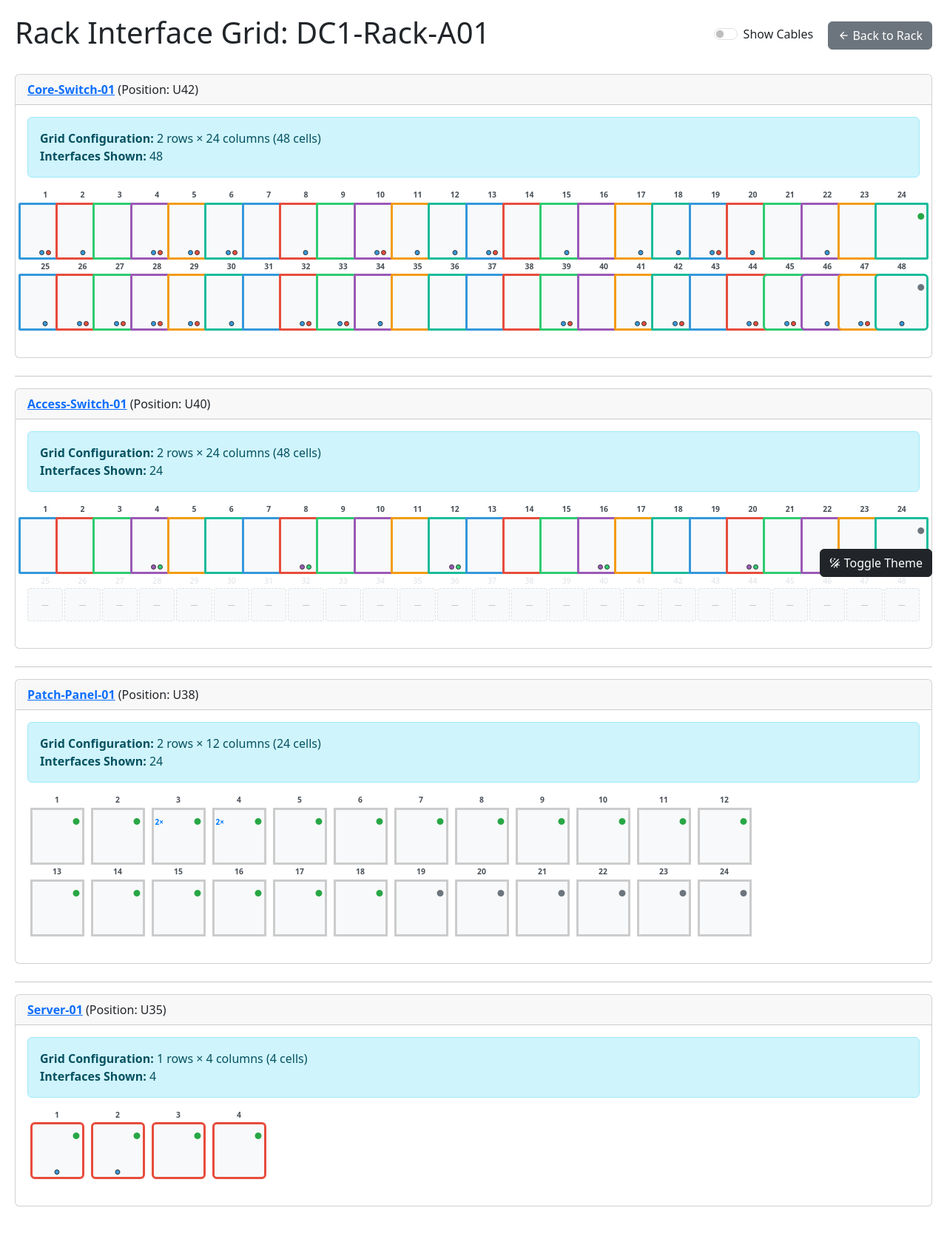
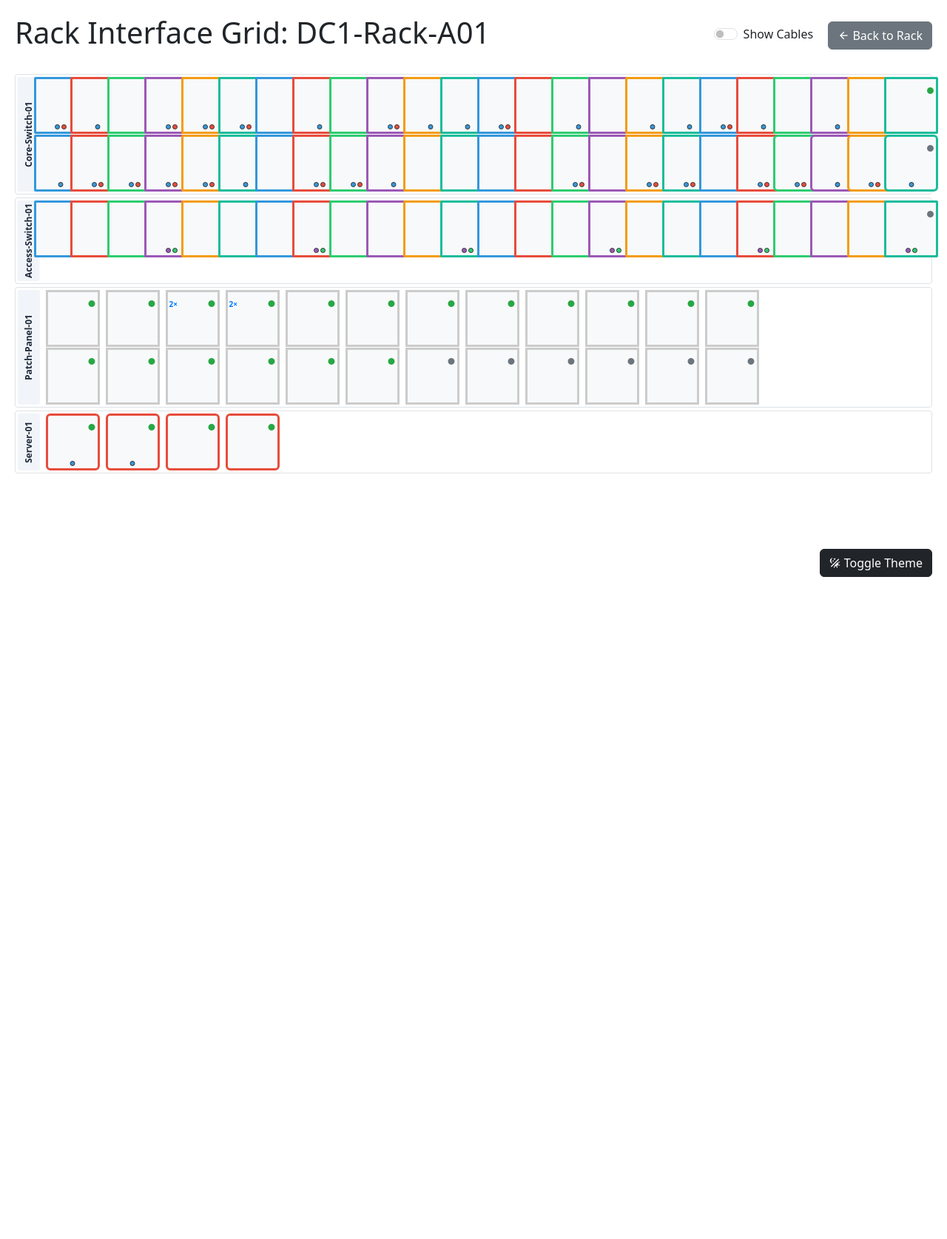
Before and after one commit to ITW-Welding-AB/netbox-interface-view, a Django app: template netbox_interface_view/templates/netbox_interface_view/rack_interface_grid_mock.html in a window 1280 px wide. Shown: the whole page at 74% size. After the commit the page ends 780 px from the top, so only its background shows below. Run offline with Django 3.2, Linux system fonts and the light colour scheme; the template is opened without the code that fills it, so the values that code supplies are empty; some libraries are stand-ins or nearby versions.

Commit message:
Refactor rack interface grid layout: replace card structure with a more flexible row layout and enhance styling for better visual differentiation

```diff
--- a/netbox_interface_view/templates/netbox_interface_view/rack_interface_grid_mock.html
+++ b/netbox_interface_view/templates/netbox_interface_view/rack_interface_grid_mock.html
@@ -12,10 +12,20 @@
   <style>
     :root {
       --tblr-bg-surface-tertiary: #f8f9fa;
+      --tblr-bg-surface: #ffffff;
+      --tblr-bg-surface-secondary: #f1f5f9;
+      --tblr-border-color: #dee2e6;
+      --tblr-body-color: #1e293b;
+      --tblr-primary: #206bc4;
     }
 
     html[data-theme="dark"] {
       --tblr-bg-surface-tertiary: #1e2327;
+      --tblr-bg-surface: #1a1d21;
+      --tblr-bg-surface-secondary: #242a30;
+      --tblr-border-color: #3a4249;
+      --tblr-body-color: #e0e0e0;
+      --tblr-primary: #4299e1;
     }
 
     html[data-theme="dark"] body {
@@ -23,38 +33,44 @@
       color: #e0e0e0;
     }
 
-    html[data-theme="dark"] .card {
-      background-color: #242a30;
-      border-color: #3a4249;
+    .rack-device-row {
+      border: 1px solid var(--tblr-border-color);
+      border-radius: 4px;
+      padding: 3px;
+      background-color: var(--tblr-bg-surface);
     }
 
-    html[data-theme="dark"] .card-header {
-      background-color: #2d353c;
-      border-color: #3a4249;
+    .rack-device-row:hover {
+      background-color: var(--tblr-bg-surface-secondary);
     }
 
-    html[data-theme="dark"] .alert-info {
-      background-color: #1a3a4a;
-      border-color: #2a5a7a;
-      color: #8ecae6;
+    .rack-device-name {
+      display: flex;
+      align-items: center;
+      justify-content: center;
+      writing-mode: vertical-rl;
+      text-orientation: mixed;
+      transform: rotate(180deg);
+      padding: 4px 6px;
+      margin-right: 4px;
+      font-size: 0.75em;
+      font-weight: 600;
+      color: var(--tblr-body-color);
+      text-decoration: none;
+      background-color: var(--tblr-bg-surface-secondary);
+      border-radius: 3px;
+      white-space: nowrap;
+      min-width: 20px;
     }
 
-    html[data-theme="dark"] .btn-secondary {
-      background-color: #3a4249;
-      border-color: #4a5259;
+    .rack-device-name:hover {
+      background-color: var(--tblr-primary);
+      color: white !important;
     }
 
     .interface-cell {
       transition: transform 0.1s, box-shadow 0.1s;
       background-color: var(--tblr-bg-surface-tertiary);
-    }
-
-    .interface-cell-empty {
-      background-color: var(--tblr-bg-surface-tertiary);
-    }
-
-    html[data-theme="dark"] .interface-cell-empty {
-      border-color: #3a4249 !important;
     }
 
     .interface-cell:hover {
@@ -206,104 +222,54 @@
       style="position: fixed; top: 0; left: 0; width: 100vw; height: 100vh; pointer-events: none; z-index: 10; display: none;"></svg>
 
     <!-- Device 1: Core Switch -->
-    <div class="card mb-4">
-      <div class="card-header">
-        <a href="#"><strong>Core-Switch-01</strong></a> (Position: U42)
-      </div>
-      <div class="card-body">
-        <div class="alert alert-info">
-          <strong>Grid Configuration:</strong> 2 rows × 24 columns (48 cells)
-          <br>
-          <strong>Interfaces Shown:</strong> 48
-        </div>
-
+    <div class="rack-device-row" style="display: flex; align-items: stretch; margin-bottom: 4px;">
+      <a href="#" class="rack-device-name">Core-Switch-01</a>
       <div class="interface-grid" id="device1-grid" style="
         display: grid;
         grid-template-columns: repeat(24, minmax(40px, 80px));
-                    gap: 2px;
-                    margin-bottom: 20px;
+        gap: 1px;
         width: fit-content;
       ">
         <!-- Interfaces will be generated by JavaScript -->
       </div>
     </div>
-    </div>
-
-    <hr>
 
     <!-- Device 2: Access Switch -->
-    <div class="card mb-4">
-      <div class="card-header">
-        <a href="#"><strong>Access-Switch-01</strong></a> (Position: U40)
-      </div>
-      <div class="card-body">
-        <div class="alert alert-info">
-          <strong>Grid Configuration:</strong> 2 rows × 24 columns (48 cells)
-          <br>
-          <strong>Interfaces Shown:</strong> 24
-        </div>
-
+    <div class="rack-device-row" style="display: flex; align-items: stretch; margin-bottom: 4px;">
+      <a href="#" class="rack-device-name">Access-Switch-01</a>
       <div class="interface-grid" id="device2-grid" style="
         display: grid;
         grid-template-columns: repeat(24, minmax(40px, 80px));
-                    gap: 2px;
-                    margin-bottom: 20px;
+        gap: 1px;
         width: fit-content;
       ">
         <!-- Interfaces will be generated by JavaScript -->
       </div>
     </div>
-    </div>
-
-    <hr>
 
     <!-- Device 3: Patch Panel -->
-    <div class="card mb-4">
-      <div class="card-header">
-        <a href="#"><strong>Patch-Panel-01</strong></a> (Position: U38)
-      </div>
-      <div class="card-body">
-        <div class="alert alert-info">
-          <strong>Grid Configuration:</strong> 2 rows × 12 columns (24 cells)
-          <br>
-          <strong>Interfaces Shown:</strong> 24
-        </div>
-
+    <div class="rack-device-row" style="display: flex; align-items: stretch; margin-bottom: 4px;">
+      <a href="#" class="rack-device-name">Patch-Panel-01</a>
       <div class="interface-grid" id="device3-grid" style="
         display: grid;
         grid-template-columns: repeat(12, minmax(40px, 80px));
-                    gap: 2px;
-                    margin-bottom: 20px;
+        gap: 1px;
         width: fit-content;
       ">
         <!-- Interfaces will be generated by JavaScript -->
       </div>
     </div>
-    </div>
-
-    <hr>
 
     <!-- Device 4: Server with SFP+ -->
-    <div class="card mb-4">
-      <div class="card-header">
-        <a href="#"><strong>Server-01</strong></a> (Position: U35)
-      </div>
-      <div class="card-body">
-        <div class="alert alert-info">
-          <strong>Grid Configuration:</strong> 1 rows × 4 columns (4 cells)
-          <br>
-          <strong>Interfaces Shown:</strong> 4
-        </div>
-
+    <div class="rack-device-row" style="display: flex; align-items: stretch; margin-bottom: 4px;">
+      <a href="#" class="rack-device-name">Server-01</a>
       <div class="interface-grid" id="device4-grid" style="
         display: grid;
         grid-template-columns: repeat(4, minmax(40px, 80px));
-                    gap: 2px;
-                    margin-bottom: 20px;
+        gap: 1px;
         width: fit-content;
       ">
         <!-- Interfaces will be generated by JavaScript -->
-        </div>
       </div>
     </div>
   </div>
@@ -354,9 +320,6 @@
 
       return `
                 <a href="#" class="grid-item-wrapper" style="display: flex; flex-direction: column; align-items: center; text-decoration: none; color: inherit;">
-                    <div style="text-align: center; font-size: 0.65em; color: #495057; font-weight: 600; margin-bottom: 2px;">
-                        ${index}
-                    </div>
                     <div class="interface-cell interface-type-${type}"
                         id="${id}"
                         data-connected-endpoints='${endpointsJson}'
@@ -393,30 +356,6 @@
                         ` : ''}
                     </div>
                 </a>
-            `;
-    }
-
-    function generateEmptyCell(index) {
-      return `
-                <div class="grid-item-wrapper" style="display: flex; flex-direction: column; align-items: center;">
-                    <div style="text-align: center; font-size: 0.65em; color: #dee2e6; margin-bottom: 2px;">
-                        ${index}
-                    </div>
-                    <div class="interface-cell-empty" style="
-                        border: 1px dashed #dee2e6;
-                        border-radius: 3px;
-                        padding: 4px;
-                        min-height: 45px;
-                        max-height: 45px;
-                        width: 100%;
-                        display: flex;
-                        align-items: center;
-                        justify-content: center;
-                        color: #adb5bd;
-                    ">
-                        <span style="font-size: 0.6em;">—</span>
-                    </div>
-                </div>
             `;
     }
 
@@ -462,10 +401,6 @@
         connectedEndpoints: [{ id: `interface-1-${i}`, name: `eth${i}`, type: 'interface', deviceName: 'Core-Switch-01' }],
         cableColor: ['#0066cc', '#cc6600', '#00cc66', '#cc0066'][i % 4]
       });
-    }
-    // Add empty cells
-    for (let i = 25; i <= 48; i++) {
-      device2Grid.innerHTML += generateEmptyCell(i);
     }
 
     // Generate Device 3: Patch Panel (24 front ports) - includes multi-termination examples
```
Also changed, not shown: netbox_interface_view/templates/netbox_interface_view/rack_interface_grid.html (+39 -57 lines). Lines whose indentation alone changed are shown as unchanged.
